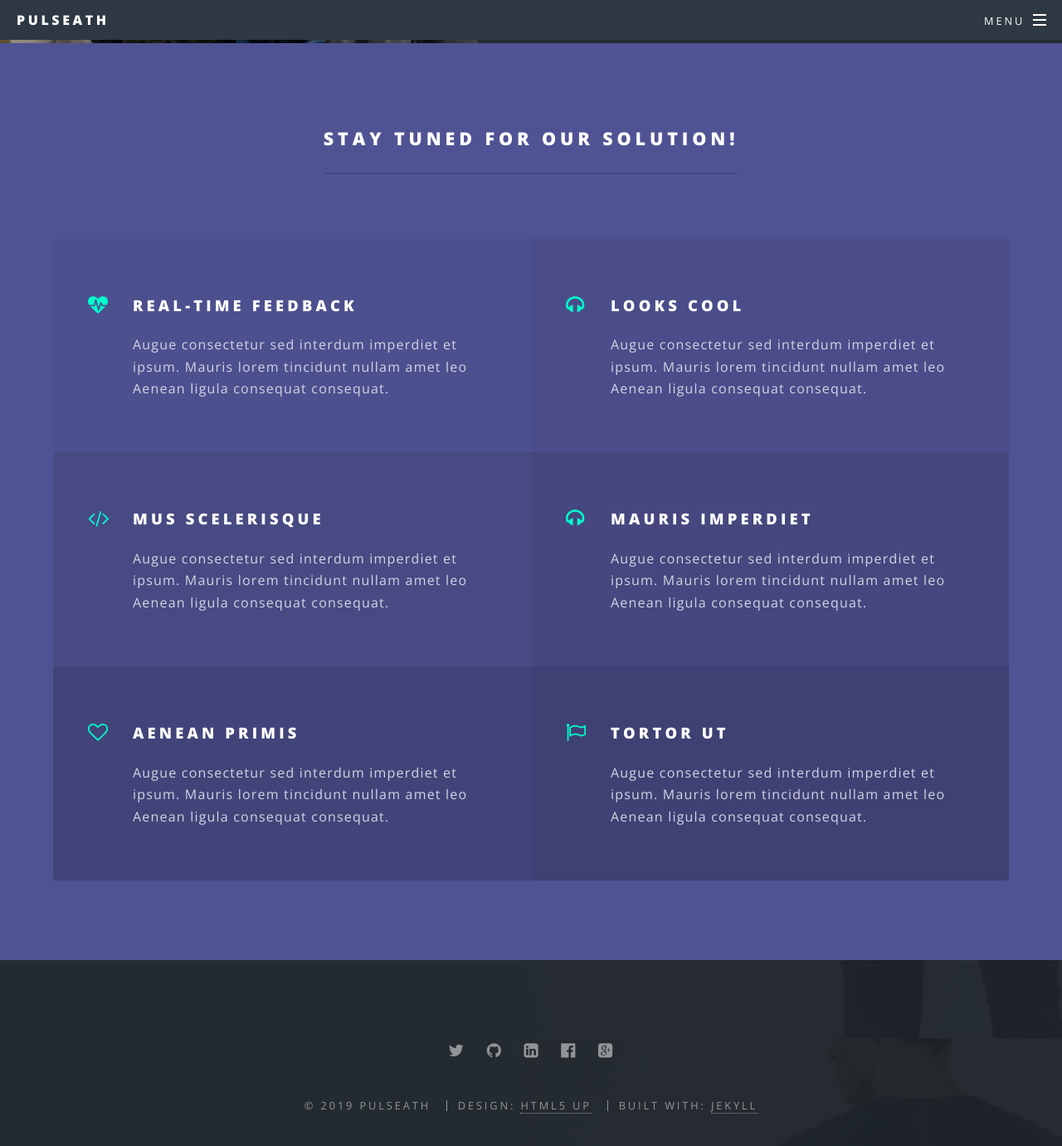
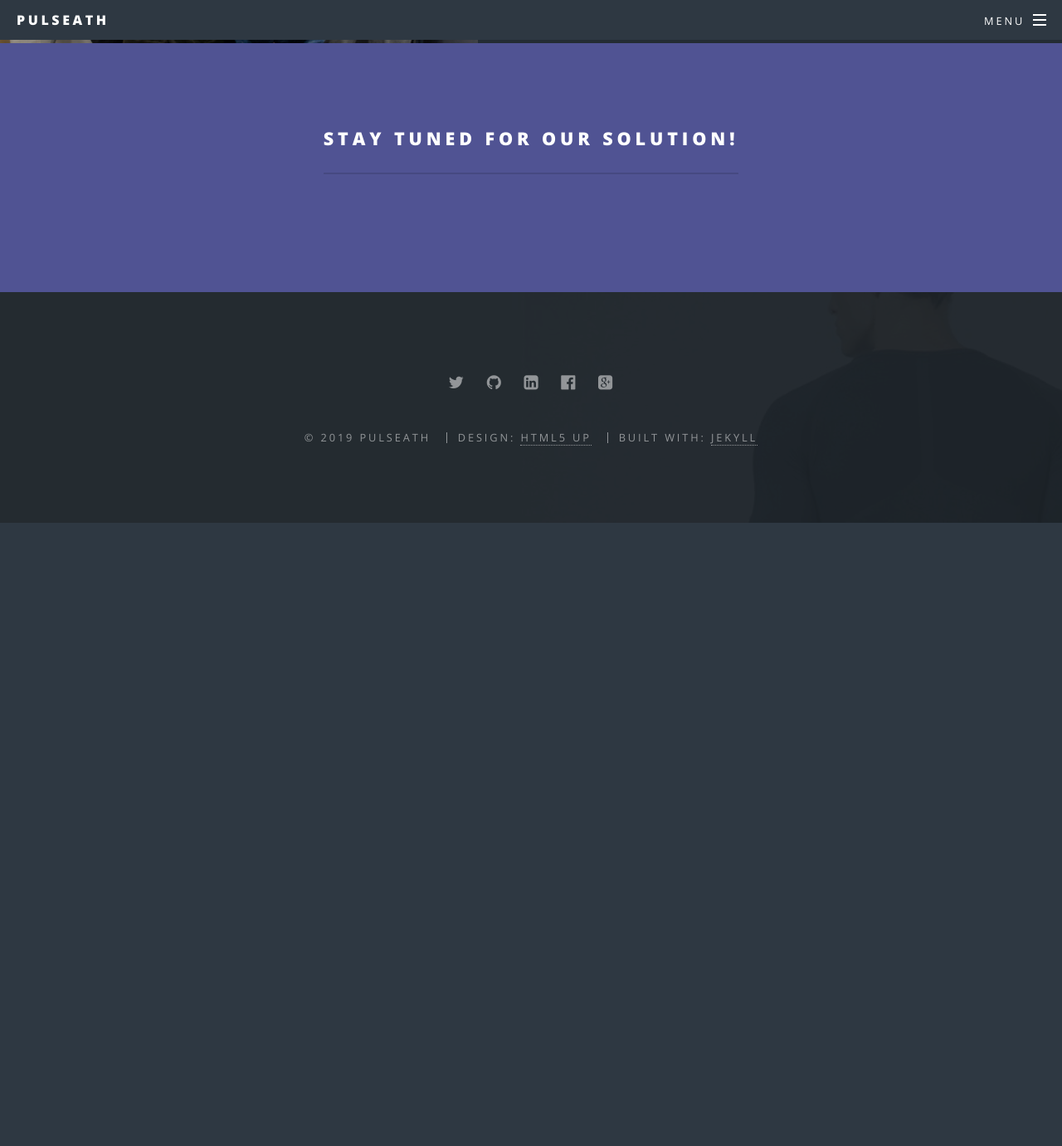
Before and after one commit to pulseath/pulseath.github.io, a Jekyll site: the page built from index.html, in a window 1280 px wide and 1400 px high, scrolled down 2349 px. Shown: the top 1381 px of the window at 83% size. Built offline with Jekyll 4.4.1, drawn with Linux system fonts in a browser that asks for light colours; after the commit the page ends 2979 px from its top, so only the background shows below that.

```diff
--- a/index.html
+++ b/index.html
@@ -67,7 +67,7 @@
 			<h2>Stay tuned for our solution!</h2>
 
 		</header>
-		<ul class="features">
+		<!-- <ul class="features">
 			<li class="icon fa-heartbeat">
 				<h3>real-time feedback</h3>
 				<p>Augue consectetur sed interdum imperdiet et ipsum. Mauris lorem tincidunt nullam amet leo Aenean ligula
@@ -98,7 +98,7 @@
 				<p>Augue consectetur sed interdum imperdiet et ipsum. Mauris lorem tincidunt nullam amet leo Aenean ligula
 					consequat consequat.</p>
 			</li>
-		</ul>
+		</ul> -->
 	</div>
 </section>
 
```
